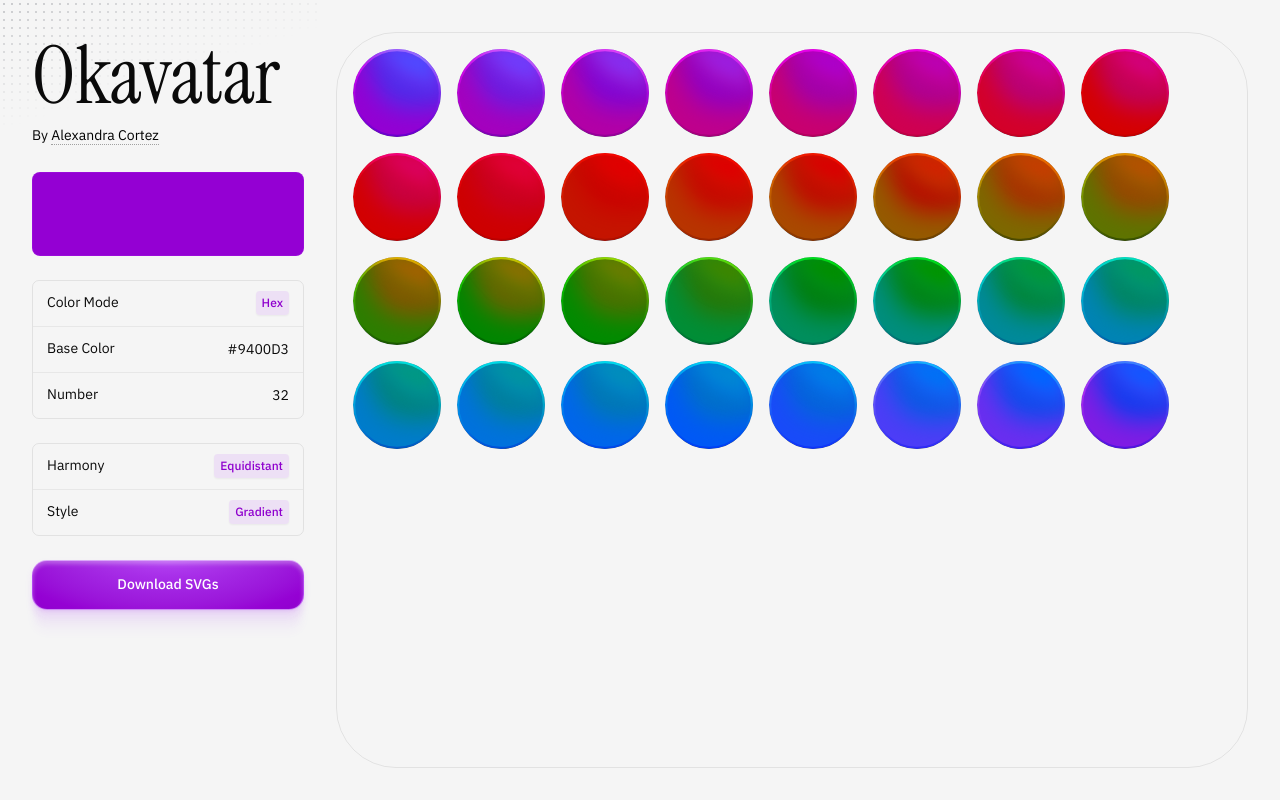
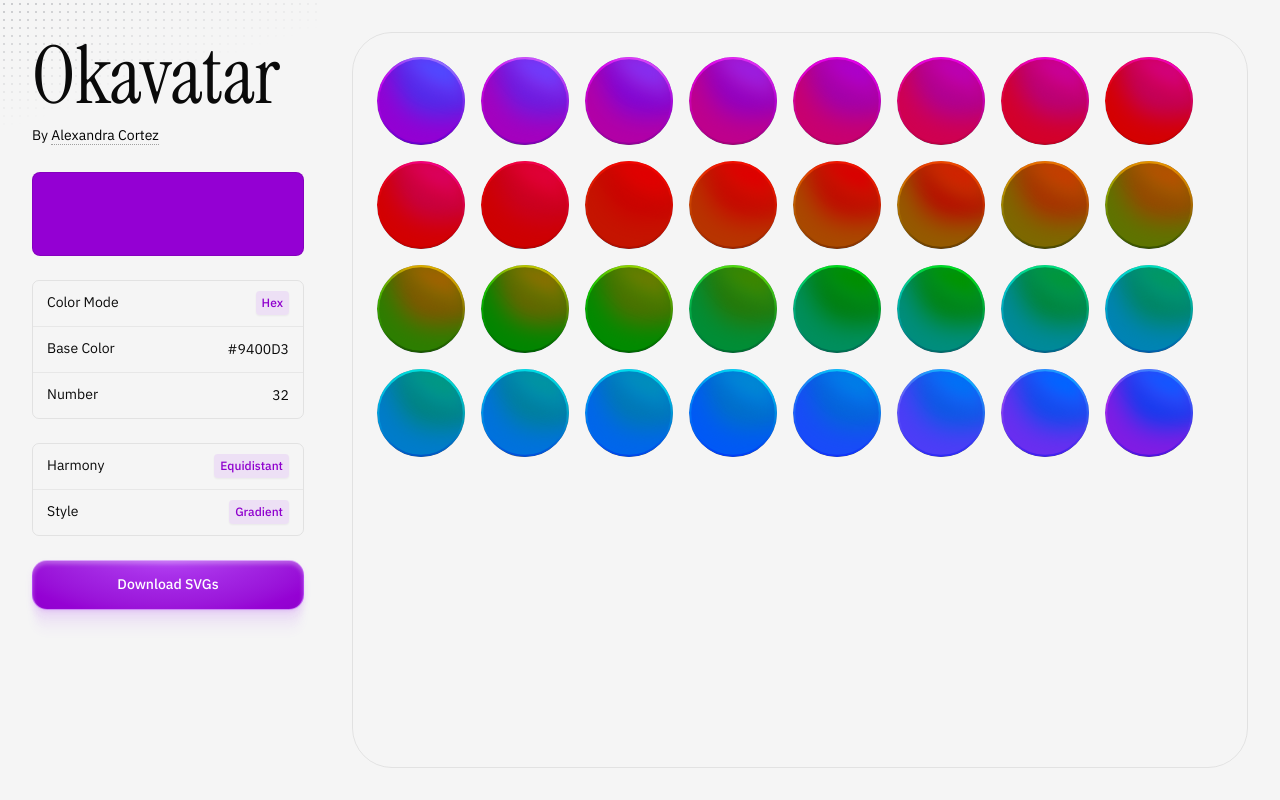
Before and after one commit to acortezrose/colorGenerator, a React (Vite) app: page / in a window 1280 px wide. Built offline with nearby package versions, Linux system fonts and the light colour scheme.

Commit message:
replacing css with tailwind

```diff
--- a/src/App.css
+++ b/src/App.css
@@ -132,11 +132,7 @@ input[type="number"] {
 	font-family: inherit;
 	background-color: black;
 	color: white;
-	cursor: pointer;
-	transition: border-color 0.25s;
 	width: 100%;
-	transition: 400ms background cubic-bezier(0.455, 0.03, 0.515, 0.955),
-		200ms border-radius cubic-bezier(0.165, 0.84, 0.44, 1);
 }
 .button:hover span,
 .button:focus span,
@@ -225,15 +221,8 @@ hr {
 }
 
 .grid .card {
-	margin: 2rem 2rem 2rem 1rem;
-	display: flex;
-	flex-flow: row wrap;
-	align-content: flex-start;
-	gap: 1em;
 	border: solid 1px rgba(0, 0, 0, 0.08);
-	padding: 1em;
-	border-radius: 3.75em;
-	overflow: auto;
+	border-radius: 2.5em;
 }
 
 @media (max-width: 768px) {
--- a/src/App.jsx
+++ b/src/App.jsx
@@ -87,7 +87,7 @@ function App() {
 					/>
 				</div>
 
-				<div className="card">
+				<div className="card m-8 flex flex-row flex-wrap align content-start gap-4 p-6 overflow-auto">
 					{/* Samples */}
 					<AnimatePresence>
 						{swatchData.circleSamples.map((color, i) => (
--- a/src/components/ui/circleSampleForm.tsx
+++ b/src/components/ui/circleSampleForm.tsx
@@ -106,7 +106,7 @@ export function CircleSampleForm({
 					width: "100%",
 					height: "5.25em",
 					borderRadius: "0.5em",
-					border: `1px solid ${swatchData.swatchColorDarkTint20}`,
+					border: "1px solid rgba(0,0,0,.1)",
 					background: swatchData.swatchColor,
 					flexShrink: 0,
 				}}
```
